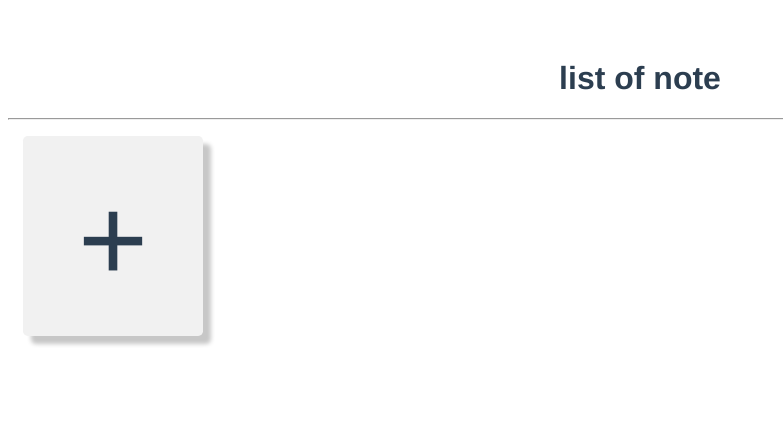
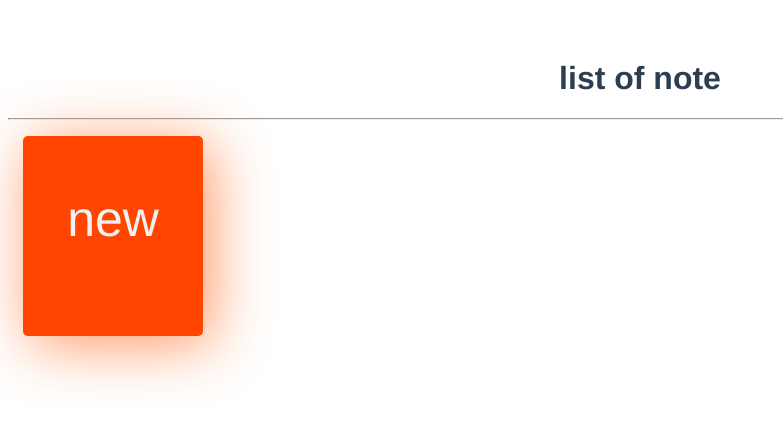
Before and after one commit to YexiaobaiandJie/my_1_rep, a Vue app in the folder todolist/: page / in a window 1280 px wide. Shown: the top 424 px of the page, without its empty margins (0-783 px from the left). Built offline with nearby package versions, Linux system fonts and the light colour scheme.

Commit message:
修改了框的阴影

```diff
--- a/todolist/src/App.vue
+++ b/todolist/src/App.vue
@@ -20,7 +20,7 @@
       </div>
       <!--添加笔记本-->
       <div class="addnote" v-on:click="addnotefunc">
-        <p class="addnotep">+</p>
+        <p class="addnotep">new</p>
       </div>
 
 
@@ -77,7 +77,6 @@ export default {
       noteitems:Store.fetchnote(),
       thisnoteitem:'',
       thisnote:''
-
     }
   },
   methods:{
@@ -126,7 +125,6 @@ export default {
   watch:{
     items:{
       handler:function(items){          //监视条目变化，将条目变化存入storage
-        console.log(this.thisnoteitem)
         Store.save(items,this.thisnoteitem)
       },
       deep:true
@@ -185,7 +183,8 @@ export default {
   border-radius: 0.3em;
   margin-left:15px;
   margin-top:8px;
-  box-shadow:8px 8px 4px #c7c7c7;
+  box-shadow: 8px 8px 60px 1px #c7c7c7;
+
 }
 .box2{   /*当笔记内事件全部完成时的样式*/
 
@@ -199,7 +198,8 @@ export default {
   cursor:default;
 }
 .addnote{   /*添加笔记框的样式*/
-  background-color: #f1f1f1;
+  background-color: #ff4500;
+  color:#f1f1f1;
   width:180px;
   height:200px;
   float:left;
@@ -207,12 +207,12 @@ export default {
   border-radius: 0.3em;
   margin-left:15px;
   margin-top:8px;
-  box-shadow:8px 8px 4px #c7c7c7;
+  box-shadow:   8px 8px 60px 1px #ff9966;
   cursor: default;
 }
 .addnotep{ /*添加笔记框的下一层的样式*/
-  font-size:120px;
-  margin-top:34px;
+  font-size:50px;
+  margin-top:54px;
 }
 .fade-enter-active, .fade-leave-active{
   transition: opacity 1s
```
